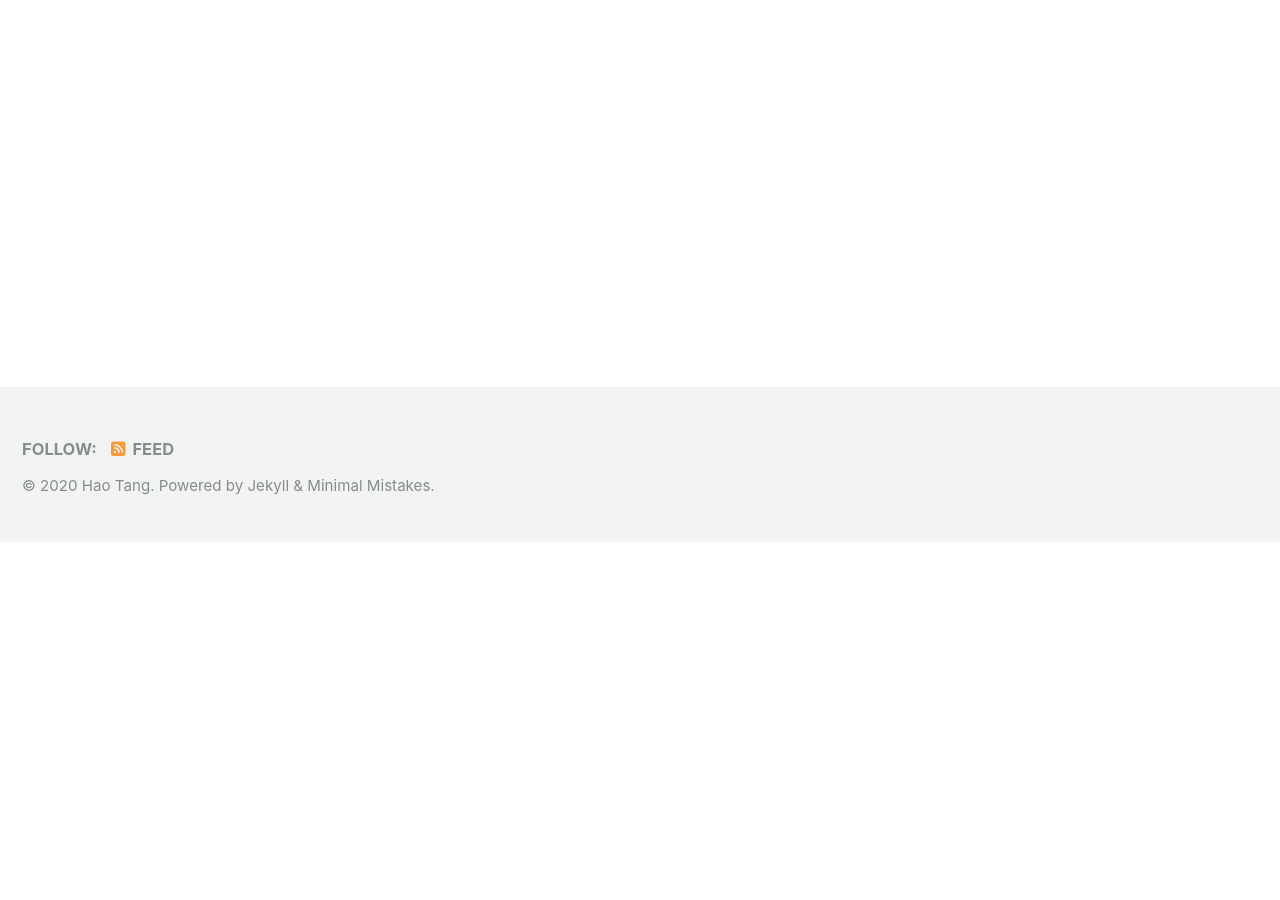
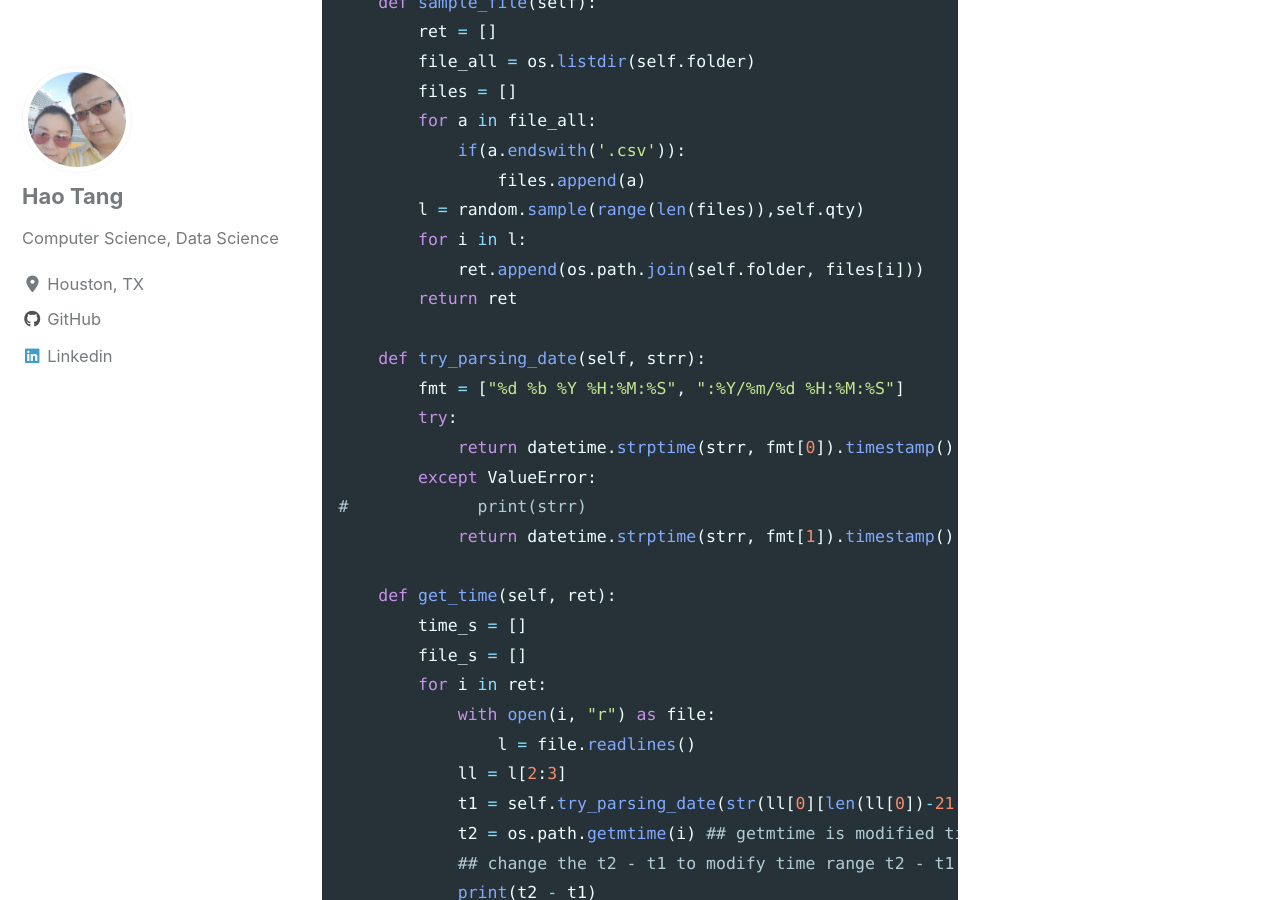
Before and after one commit to tanghao205/tanghao205.github.io, a Jekyll site: the page built from _pages/coding.md, in a window 1280 px wide and 900 px high, scrolled down 1105 px. Built offline with Jekyll 4.4.1, drawn with Linux system fonts in a browser that asks for light colours; cached includes are drawn as plain includes; nearby versions of some CDN libraries; before the commit the page ends 1647 px from its top, so only the background shows below that; some of the changed text lies outside the part shown.

Commit message:
Update coding.md

````diff
--- a/_pages/coding.md
+++ b/_pages/coding.md
@@ -10,6 +10,61 @@ header:
 
 Python code block
 ```python
+import os
+import random
+import time
+from datetime import datetime
+
+class fileCheck:
+
+    def __init__(self, folder, qty):
+        self.folder = folder
+        self.qty = qty
+
+    def sample_file(self):
+        ret = []
+        file_all = os.listdir(self.folder)
+        files = []
+        for a in file_all:
+            if(a.endswith('.csv')):
+                files.append(a)
+        l = random.sample(range(len(files)),self.qty)
+        for i in l:
+            ret.append(os.path.join(self.folder, files[i]))
+        return ret
+
+    def try_parsing_date(self, strr):
+        fmt = ["%d %b %Y %H:%M:%S", ":%Y/%m/%d %H:%M:%S"]
+        try:
+            return datetime.strptime(strr, fmt[0]).timestamp()
+        except ValueError:
+#             print(strr)
+            return datetime.strptime(strr, fmt[1]).timestamp()
+
+    def get_time(self, ret):
+        time_s = []
+        file_s = []
+        for i in ret:
+            with open(i, "r") as file:
+                l = file.readlines()
+            ll = l[2:3]
+            t1 = self.try_parsing_date(str(ll[0][len(ll[0])-21:len(ll[0])-1]))
+            t2 = os.path.getmtime(i) ## getmtime is modified time, getctime is create time
+            ## change the t2 - t1 to modify time range t2 - t1 < 1800 is pretty much for all
+            print(t2 - t1)
+            if ((t2 - t1 > 1500) & (float(l[len(l)-1].split(',')[0]) == 400) & (len(l) < 420)):
+                time_s.append(t2 - t1)
+                file_s.append(i)
+        return [time_s,file_s]
 
 
+if __name__ == "__main__":
+    fc = fileCheck('Y:\\DaviLotDatas\\10G_250_Tray02\\Data', 50)
+    file_list = fc.sample_file()
+    result = fc.get_time(file_list)
+    print(len(fc.get_time(file_list)[0]))
+    print('Here is your average time:')
+    if (len(result[0])!=0):
+        print(str(sum(result[0])/len(result[0])/60) + ' minute')
+
 ```
````
